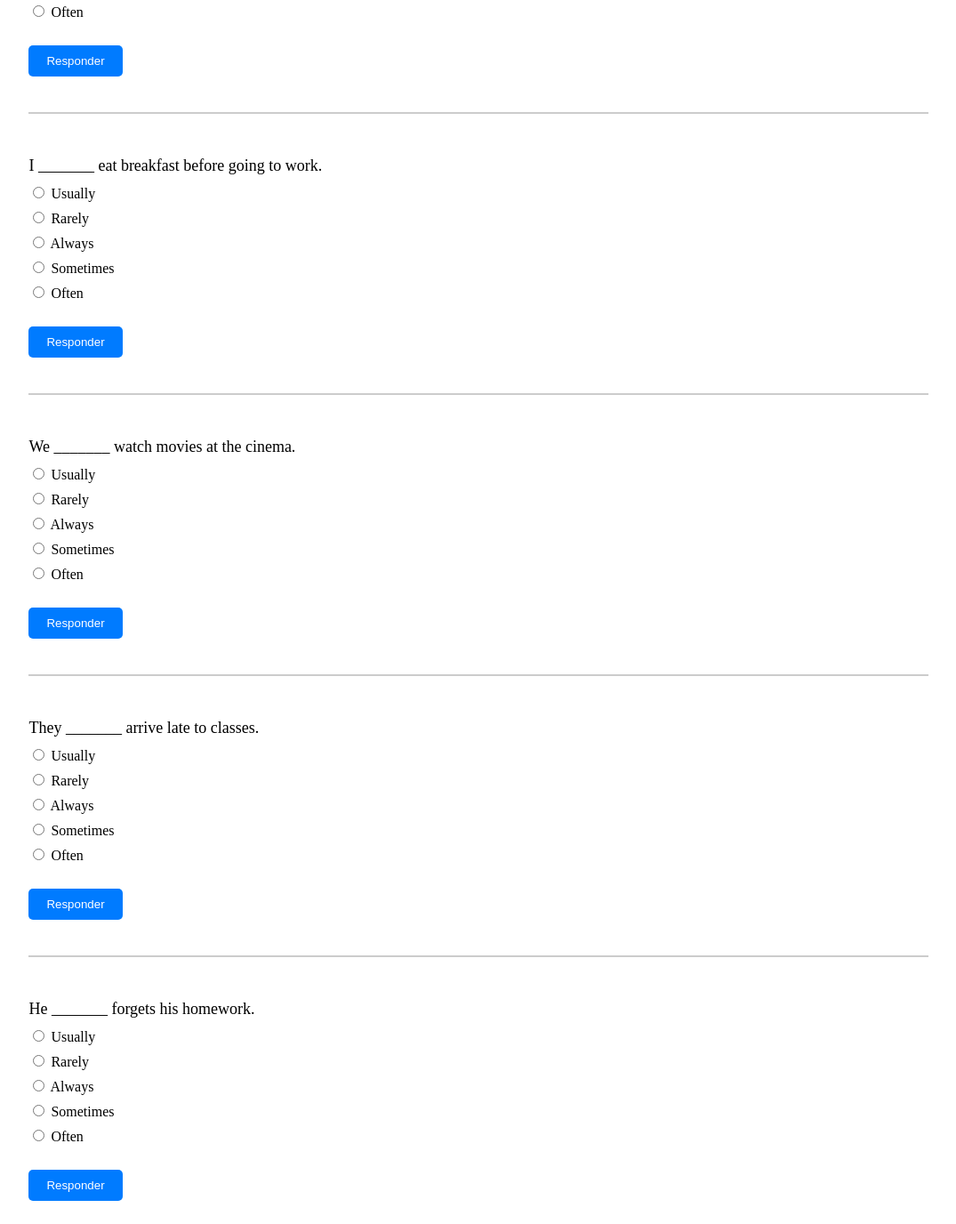
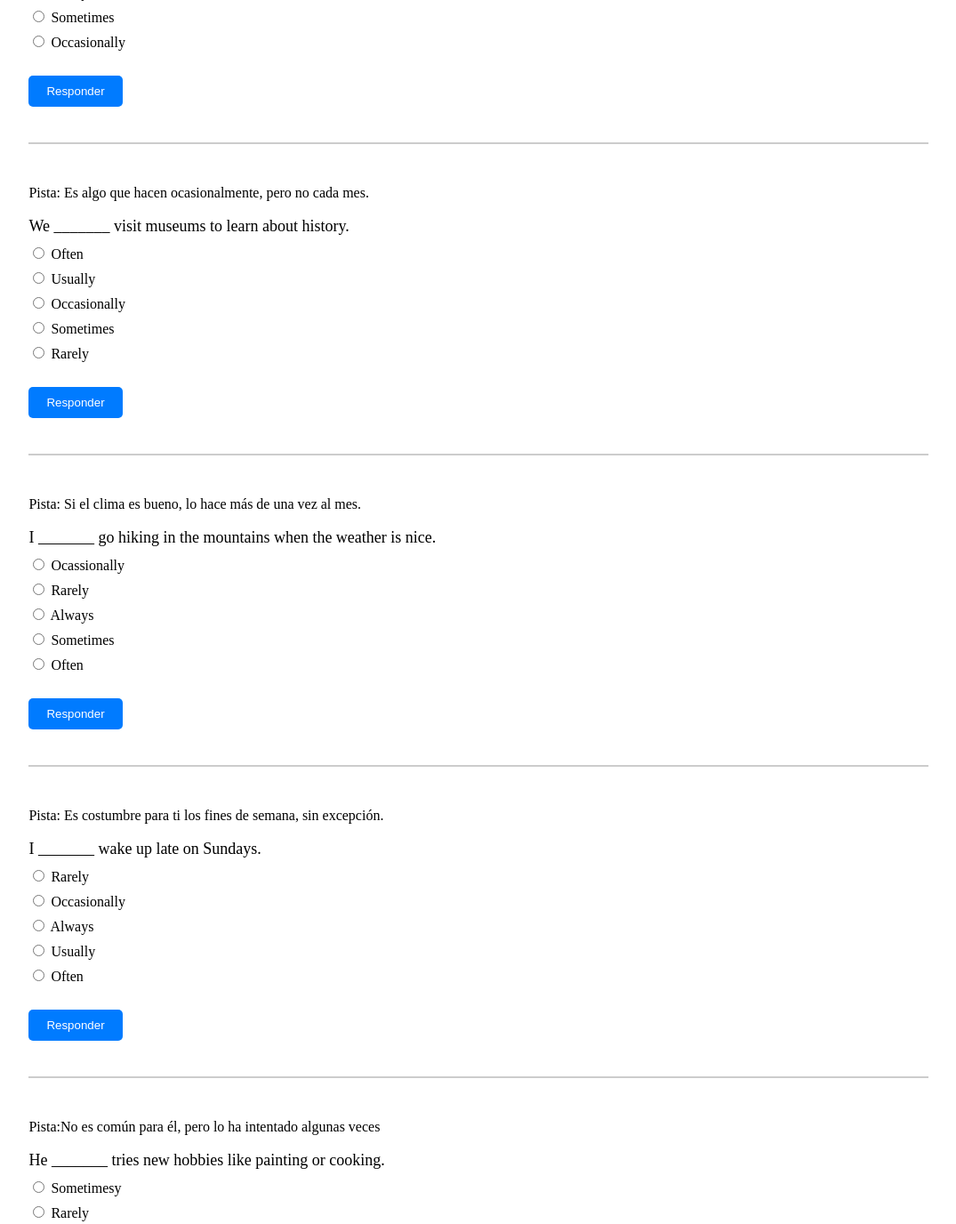
Before and after one commit to JuanDuran58/Pagina-Web, a plain HTML site: page index.html in a window 1280 px wide. Shown: the part 2434-3810 px from the top of the page at 89% size, without its empty margins (102-1177 px from the left). Drawn offline with Linux system fonts and the light colour scheme.

Commit message:
index 0.1.1.html

```diff
--- a/index.html
+++ b/index.html
@@ -268,33 +268,36 @@
     <strong>Puntuación: </strong><span id="score-count">0</span>
   </div>
 
-  <button onclick="resetGame()">Reiniciar</button>
+    <button onclick="resetGame()">Reiniciar</button>
 
   <div class="fill-text-section">
-    <p class="quiz-question">She _______ goes to the gym on weekends.</p>
+    <p>Pista: Siempre que tienes vacaciones en la playa lo haces sin falta.</p>
+    <p class="quiz-question">You _______ goes swimming in the ocean when you are on vacation.</p>
     <label class="quiz-option"><input type="radio" name="fill1" value="Usually"> Usually</label>
     <label class="quiz-option"><input type="radio" name="fill1" value="Rarely"> Rarely</label>
     <label class="quiz-option"><input type="radio" name="fill1" value="Always"> Always</label>
     <label class="quiz-option"><input type="radio" name="fill1" value="Sometimes"> Sometimes</label>
-    <label class="quiz-option"><input type="radio" name="fill1" value="Often"> Often</label>
-    <button onclick="checkFillText('fill1', 'Usually', 'fill-feedback1')">Responder</button>
+    <label class="quiz-option"><input type="radio" name="fill1" value="Often"> Occasionally</label>
+    <button onclick="checkFillText('fill1', 'Always', 'fill-feedback1')">Responder</button>
     <p id="fill-feedback1"></p>
   </div>
 
   <div class="fill-text-section">
-    <p class="quiz-question">I _______ eat breakfast before going to work.</p>
-    <label class="quiz-option"><input type="radio" name="fill2" value="Usually"> Usually</label>
-    <label class="quiz-option"><input type="radio" name="fill2" value="Rarely"> Rarely</label>
-    <label class="quiz-option"><input type="radio" name="fill2" value="Always"> Always</label>
+    <p>Pista: Es algo que hacen ocasionalmente, pero no cada mes.</p>
+    <p class="quiz-question">We _______ visit museums to learn about history.</p>
+    <label class="quiz-option"><input type="radio" name="fill2" value="Usually"> Often</label>
+    <label class="quiz-option"><input type="radio" name="fill2" value="Rarely"> Usually</label>
+    <label class="quiz-option"><input type="radio" name="fill2" value="Occasionally"> Occasionally</label>
     <label class="quiz-option"><input type="radio" name="fill2" value="Sometimes"> Sometimes</label>
-    <label class="quiz-option"><input type="radio" name="fill2" value="Often"> Often</label>
-    <button onclick="checkFillText('fill2', 'Always', 'fill-feedback2')">Responder</button>
+    <label class="quiz-option"><input type="radio" name="fill2" value="Often"> Rarely</label>
+    <button onclick="checkFillText('fill2', 'Occasionally', 'fill-feedback2')">Responder</button>
     <p id="fill-feedback2"></p>
   </div>
 
   <div class="fill-text-section">
-    <p class="quiz-question">We _______ watch movies at the cinema.</p>
-    <label class="quiz-option"><input type="radio" name="fill3" value="Usually"> Usually</label>
+    <p>Pista: Si el clima es bueno, lo hace más de una vez al mes.</p>
+    <p class="quiz-question">I _______ go hiking in the mountains when the weather is nice.</p>
+    <label class="quiz-option"><input type="radio" name="fill3" value="Usually"> Ocassionally</label>
     <label class="quiz-option"><input type="radio" name="fill3" value="Rarely"> Rarely</label>
     <label class="quiz-option"><input type="radio" name="fill3" value="Always"> Always</label>
     <label class="quiz-option"><input type="radio" name="fill3" value="Sometimes"> Sometimes</label>
@@ -304,28 +307,29 @@
   </div>
 
   <div class="fill-text-section">
-    <p class="quiz-question">They _______ arrive late to classes.</p>
-    <label class="quiz-option"><input type="radio" name="fill4" value="Usually"> Usually</label>
-    <label class="quiz-option"><input type="radio" name="fill4" value="Rarely"> Rarely</label>
+    <p>Pista: Es costumbre para ti los fines de semana, sin excepción.</p>
+    <p class="quiz-question">I _______ wake up late on Sundays.</p>
+    <label class="quiz-option"><input type="radio" name="fill4" value="Usually"> Rarely</label>
+    <label class="quiz-option"><input type="radio" name="fill4" value="Rarely"> Occasionally</label>
     <label class="quiz-option"><input type="radio" name="fill4" value="Always"> Always</label>
-    <label class="quiz-option"><input type="radio" name="fill4" value="Sometimes"> Sometimes</label>
+    <label class="quiz-option"><input type="radio" name="fill4" value="Sometimes"> Usually</label>
     <label class="quiz-option"><input type="radio" name="fill4" value="Often"> Often</label>
-    <button onclick="checkFillText('fill4', 'Sometimes', 'fill-feedback4')">Responder</button>
+    <button onclick="checkFillText('fill4', 'Always', 'fill-feedback4')">Responder</button>
     <p id="fill-feedback4"></p>
   </div>
 
   <div class="fill-text-section">
-    <p class="quiz-question">He _______ forgets his homework.</p>
-    <label class="quiz-option"><input type="radio" name="fill5" value="Usually"> Usually</label>
+    <p>Pista:No es común para él, pero lo ha intentado algunas veces</p>
+    <p class="quiz-question">He _______ tries new hobbies like painting or cooking.</p>
+    <label class="quiz-option"><input type="radio" name="fill5" value="Usually"> Sometimesy</label>
     <label class="quiz-option"><input type="radio" name="fill5" value="Rarely"> Rarely</label>
     <label class="quiz-option"><input type="radio" name="fill5" value="Always"> Always</label>
-    <label class="quiz-option"><input type="radio" name="fill5" value="Sometimes"> Sometimes</label>
+    <label class="quiz-option"><input type="radio" name="fill5" value="Sometimes"> Ocassionally</label>
     <label class="quiz-option"><input type="radio" name="fill5" value="Often"> Often</label>
     <button onclick="checkFillText('fill5', 'Rarely', 'fill-feedback5')">Responder</button>
     <p id="fill-feedback5"></p>
   </div>
 
-  <!-- Juego de oraciones -->
   <div class="sentence-container">
     <div id="sentence-game-1" class="sentence-game"></div>
     <button onclick="checkSentenceOrder(1)">Verificar oración 1</button>
@@ -343,7 +347,6 @@
     <button onclick="checkSentenceOrder(3)">Verificar oración 3</button>
     <p id="sentence-feedback-3"></p>
   </div>
-
   <script>
     let selectedLeft = null;
     let score = 0;
```
